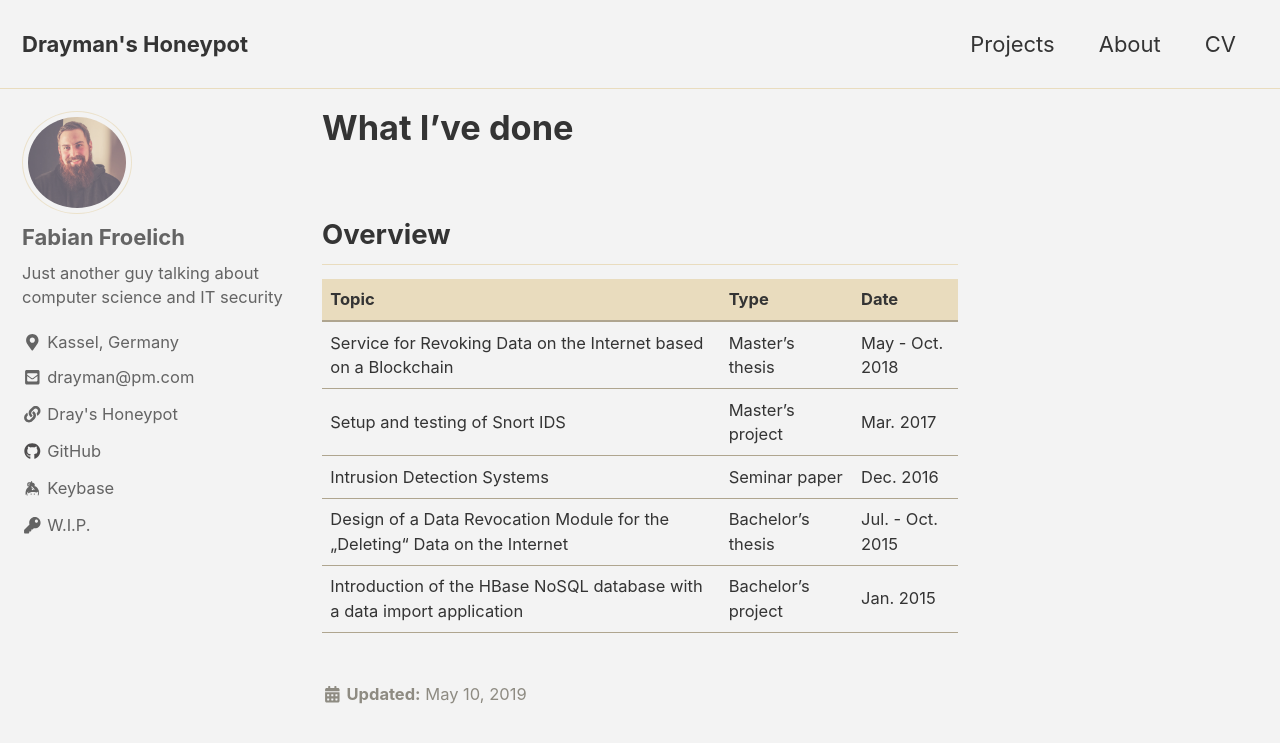
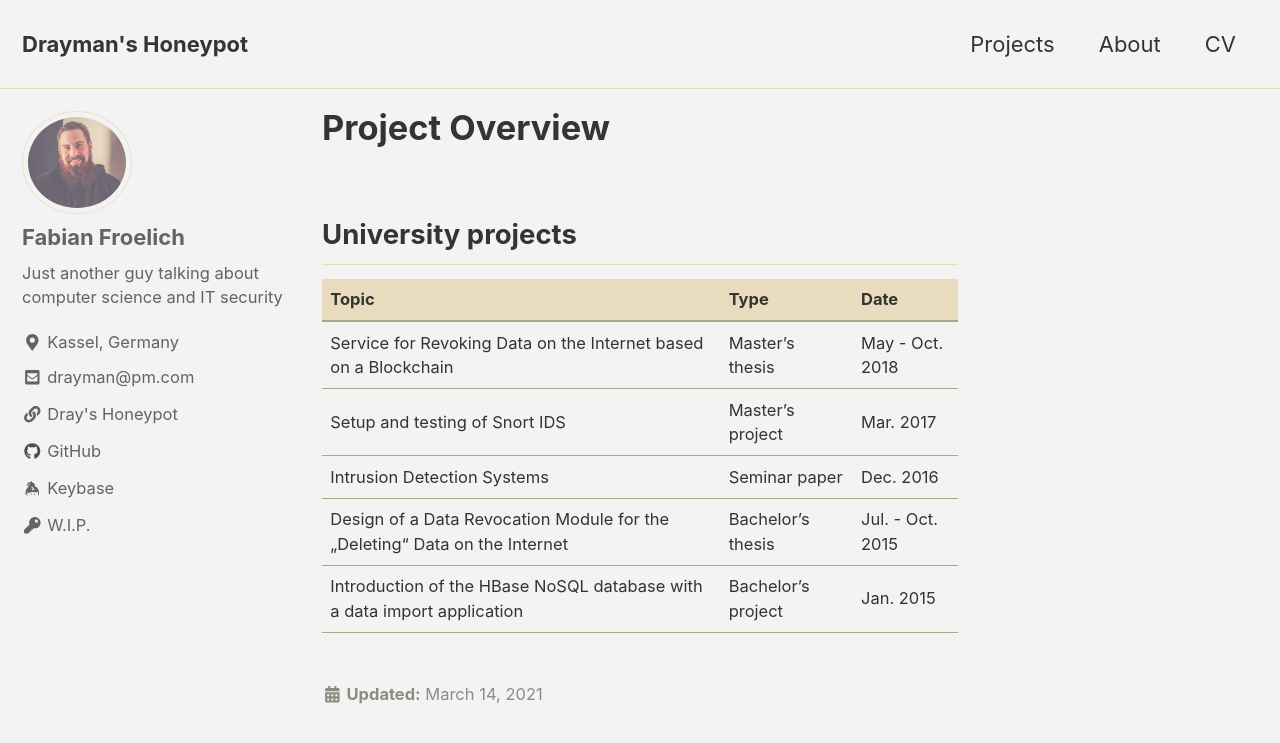
Before and after one commit to thedrayman/thedrayman.github.io, a Jekyll site: the page built from _pages/projects.md, in a window 1280 px wide and 900 px high. Shown: the top 743 px of the window. Built offline with Jekyll 4.4.1, drawn with Linux system fonts in a browser that asks for light colours; cached includes are drawn as plain includes; nearby versions of some CDN libraries.

Commit message:
some small changes

```diff
--- a/_pages/projects.md
+++ b/_pages/projects.md
@@ -1,12 +1,12 @@
 ---
 layout: single
 permalink: /projects/
-title: "What I've done"
+title: "Project Overview"
 author_profile: true
-last_modified_at: 2019-05-10
+last_modified_at: 2021-03-14
 toc: false
 ---
-## Overview
+## University projects
 
 | Topic | Type | Date |
 | ---- | ---- | ---- |
```
